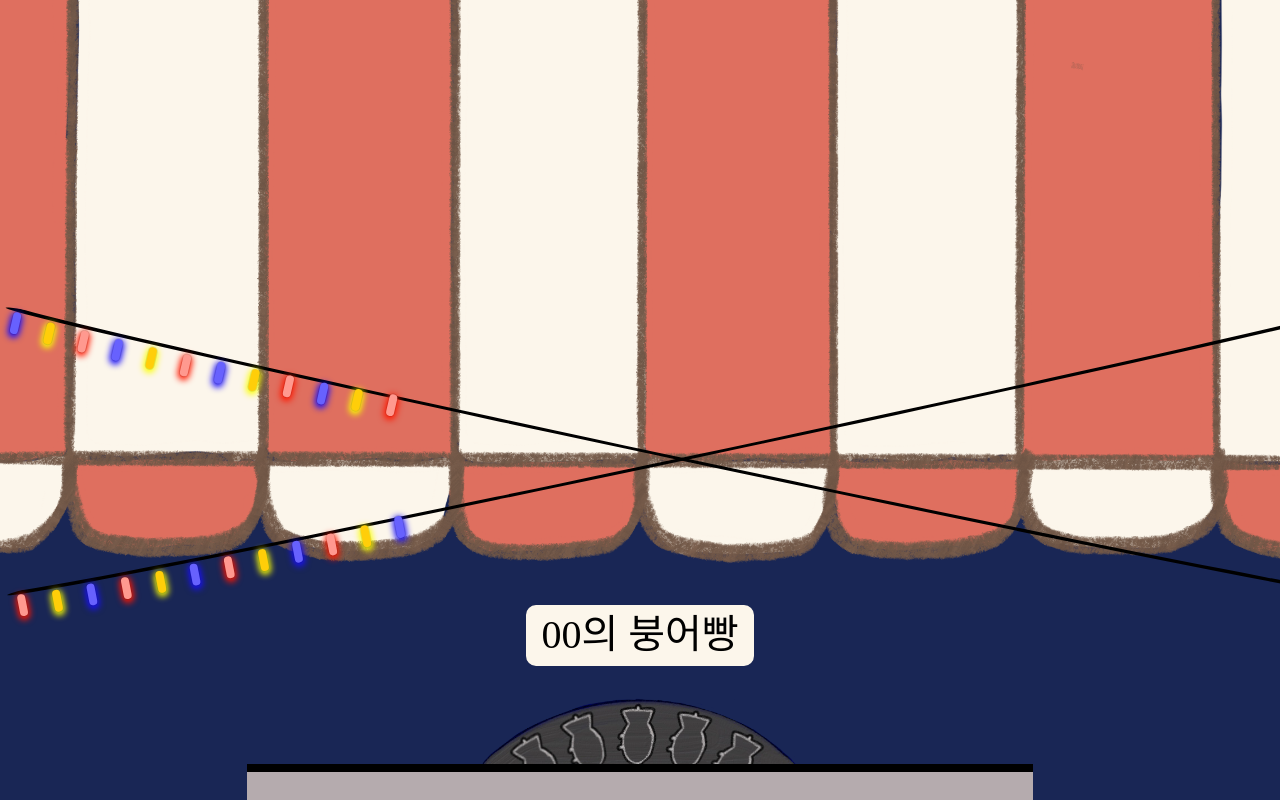
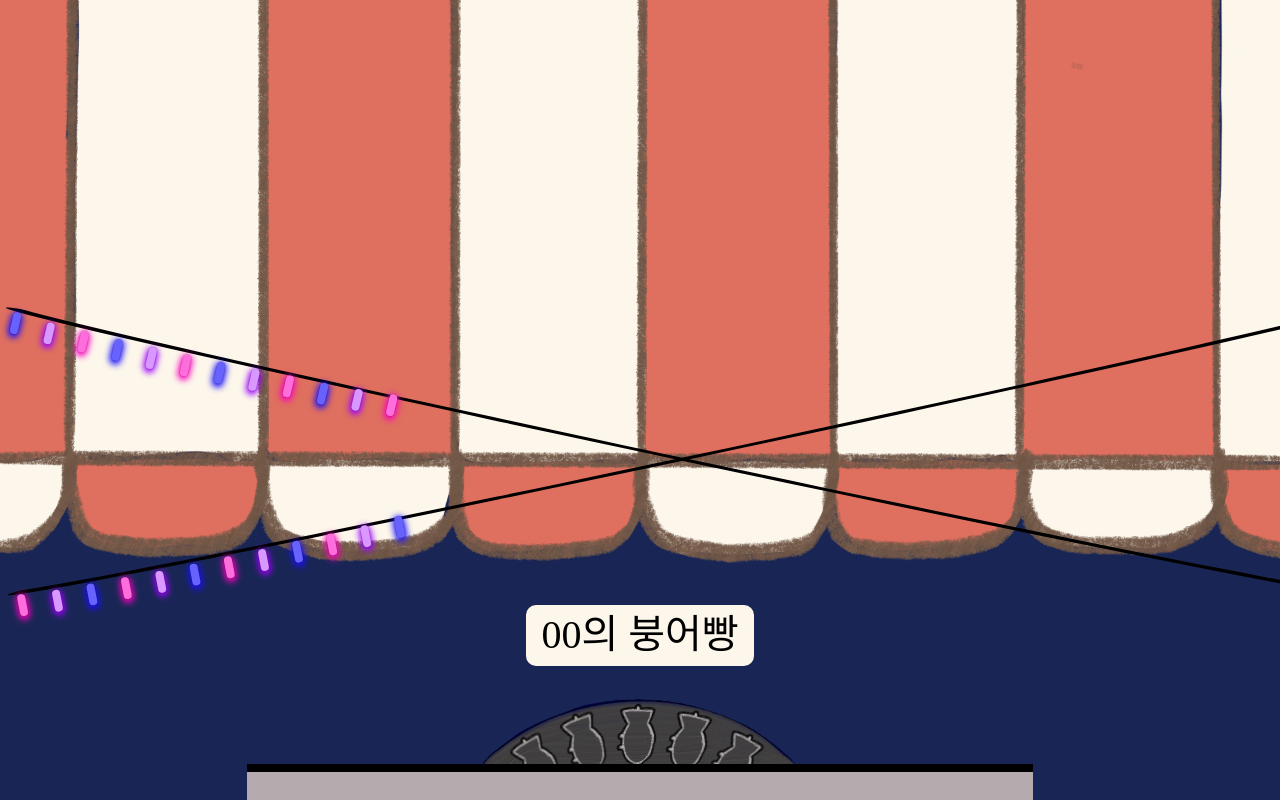
Before and after one commit to boongObbang-plz/boongObbang, a React (Create React App) app in the folder frontend/: page / in a window 1280 px wide. Shown: the top 800 px of the page. Built offline with nearby package versions, Linux system fonts and the light colour scheme; a web font is replaced by a local one.

Commit message:
remove: 클러스터 아이맥 사용을 위해 삭제

```diff
--- a/frontend/src/components/MainPage/Roof.js
+++ b/frontend/src/components/MainPage/Roof.js
@@ -5,7 +5,7 @@ const Roof = () => {
   return (
     <div>
       <img src={redRoof} alt="roof" />
-      <Light selectedIdx={1} />
+      <Light selectedIdx={2} />
     </div>
   );
 };
```
Also changed, not shown: 2 other files (tests, documents, lock files or other folders).
